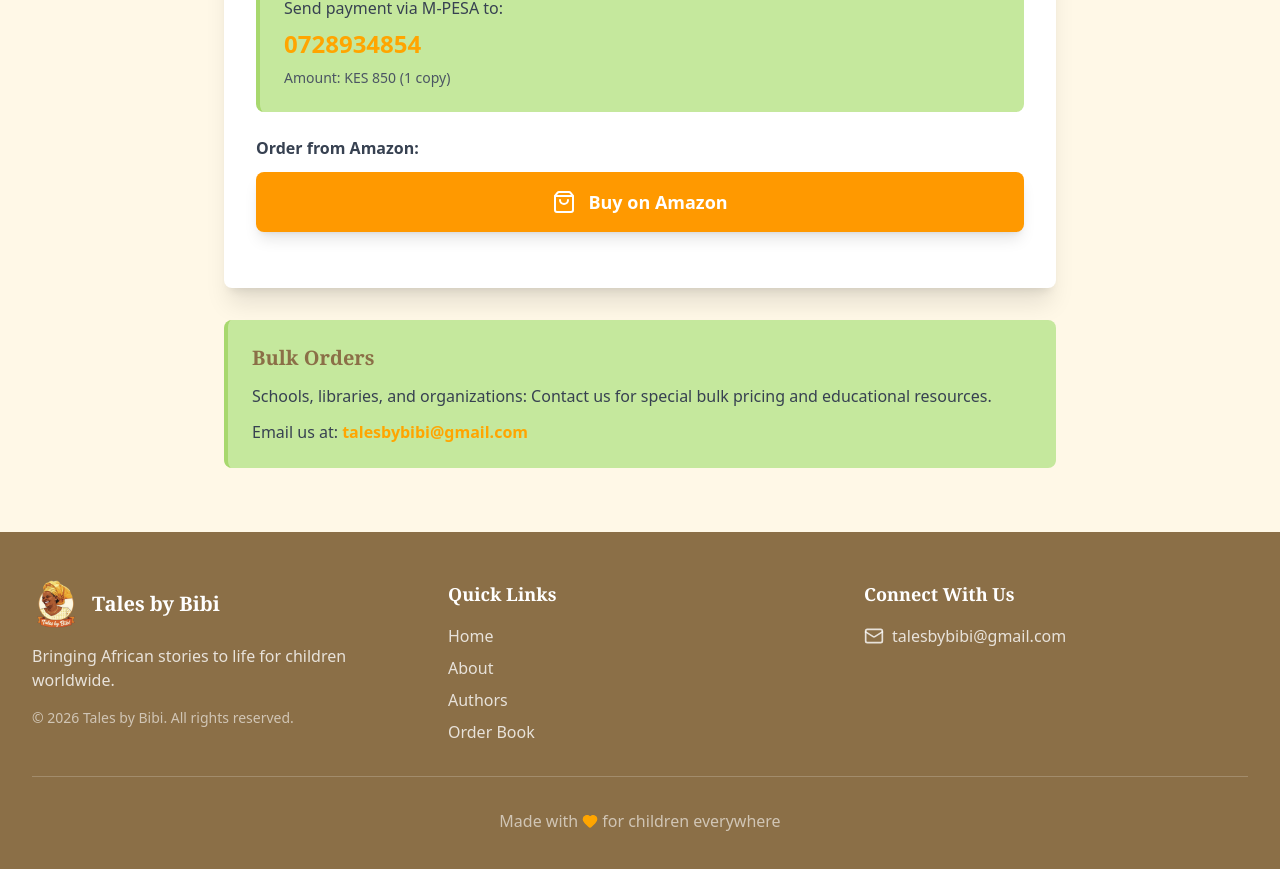
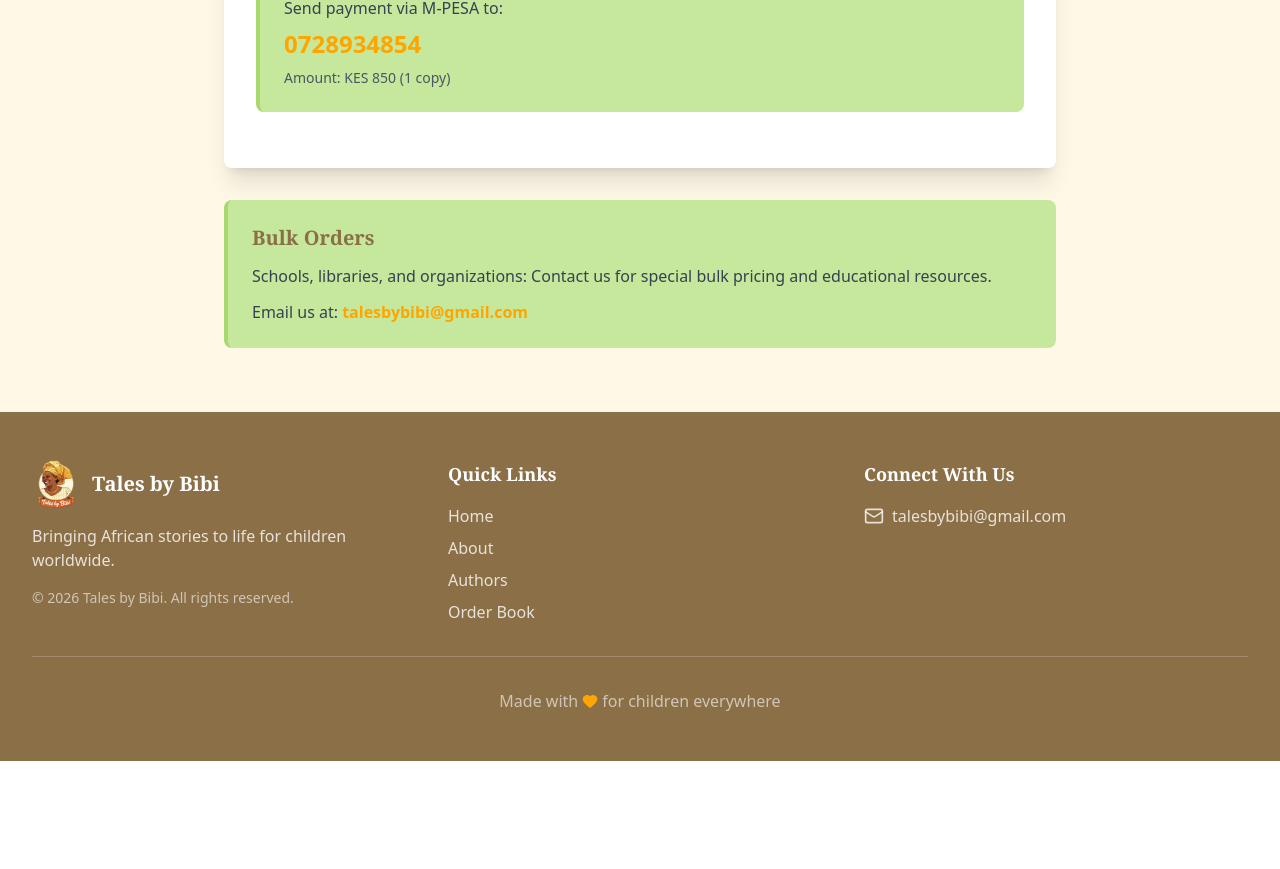
Before and after one commit to dochiengjr05/myTalesByBibi, a React (Vite) app: page /order in a window 1280 px wide. Shown: the part 1316-2185 px from the top of the page. After the commit the page ends 2077 px from the top, so only its background shows below. Built offline with nearby package versions, Linux system fonts and the light colour scheme.

Commit message:
Remove Amazon purchase option from Order page
Co-Authored-By: Warp <agent@warp.dev>

```diff
--- a/src/pages/Order.tsx
+++ b/src/pages/Order.tsx
@@ -63,22 +63,6 @@
                 Amount: KES 850 (1 copy)
               </p>
             </div>
-
-            {/* Amazon Link */}
-            <div className="mb-6">
-              <p className="text-gray-700 mb-3 font-semibold">
-                Order from Amazon:
-              </p>
-              <a
-                href="https://www.amazon.com"
-                target="_blank"
-                rel="noopener noreferrer"
-                className="w-full flex items-center justify-center space-x-3 bg-[#FF9900] hover:bg-[#E88B00] text-white px-8 py-4 rounded-lg text-lg font-bold transition-all duration-200 transform hover:scale-105 shadow-lg"
-              >
-                <ShoppingBag className="h-6 w-6" />
-                <span>Buy on Amazon</span>
-              </a>
-            </div>
           </div>
 
           {/* Bulk Orders Section */}
```
